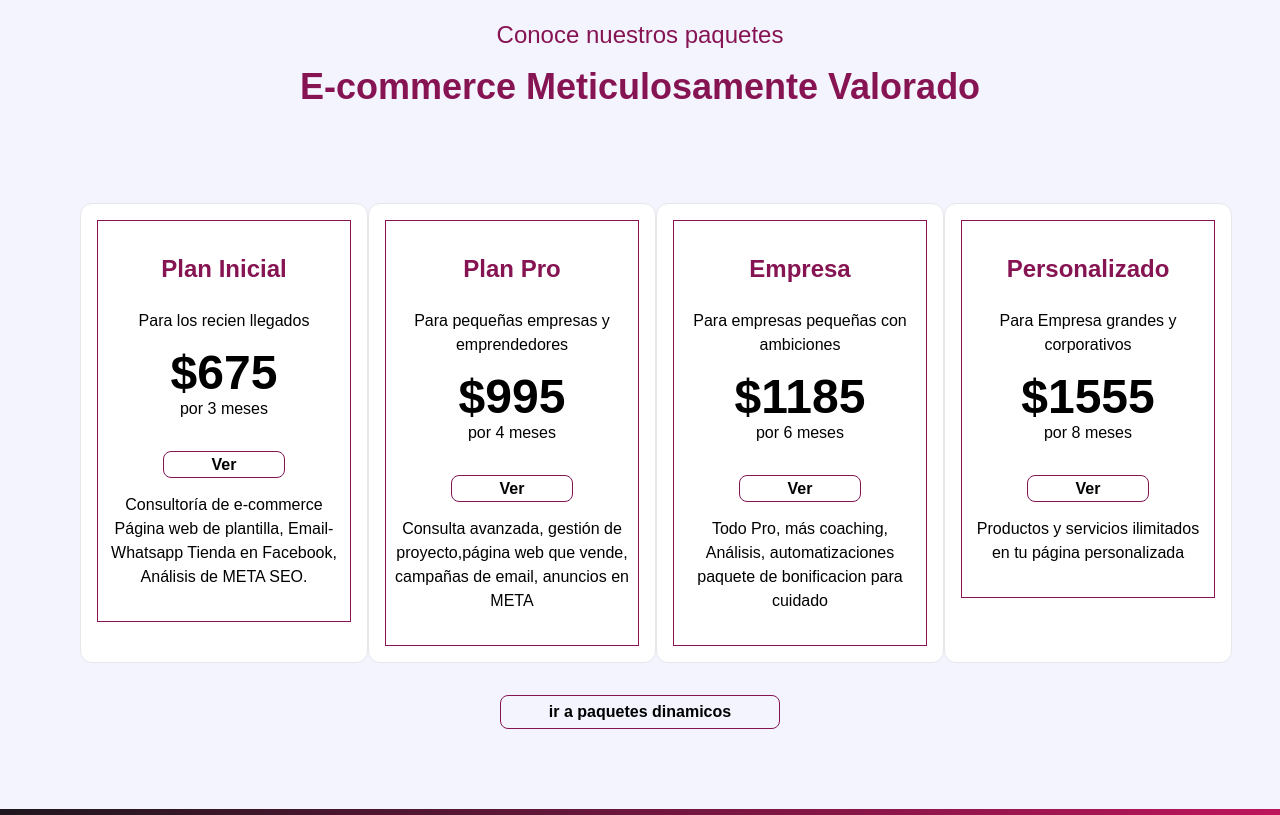
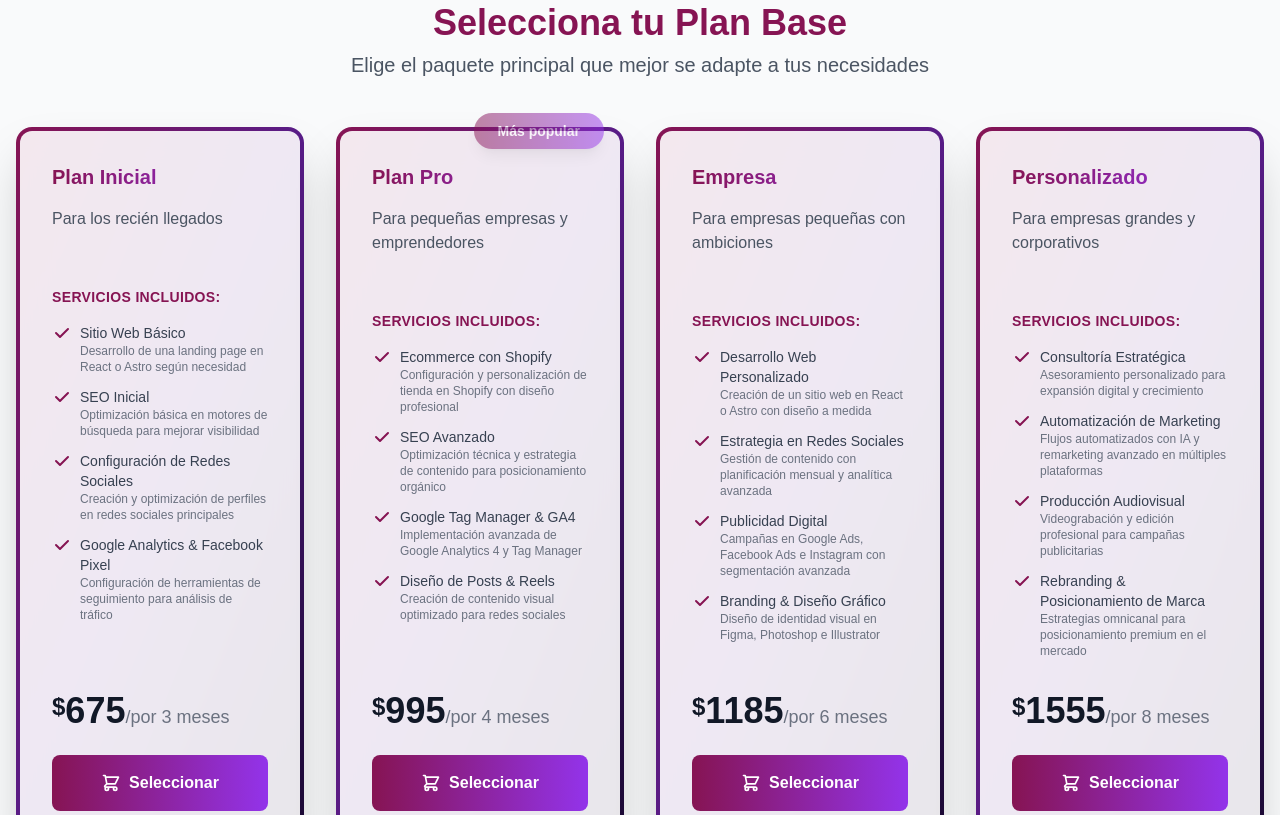
Before and after one commit to Kevin-ecometrics/Ecommetrica2024, an Astro site: page / in a window 1280 px wide. Shown: the part 5531-6346 px from the top of the page. Built offline with nearby package versions, Linux system fonts and the light colour scheme; Astro itself is replaced by a stand-in of ours.

Commit message:
packages

```diff
--- a/src/components/Package.astro
+++ b/src/components/Package.astro
@@ -1,34 +1,5 @@
 ---
-let packages = [
-  {
-    title: "Plan Inicial",
-    description: "Para los recien llegados",
-    price: "$675",
-    time: "por 3 meses",
-    info: "Consultoría de e-commerce Página web de plantilla, Email-Whatsapp Tienda en Facebook, Análisis de META SEO.",
-  },
-  {
-    title: "Plan Pro",
-    description: "Para pequeñas empresas y emprendedores ",
-    price: "$995",
-    time: "por 4 meses",
-    info: "Consulta avanzada, gestión de proyecto,página web que vende, campañas de email, anuncios en META",
-  },
-  {
-    title: "Empresa",
-    description: "Para empresas pequeñas con ambiciones",
-    price: "$1185",
-    time: "por 6  meses",
-    info: "Todo Pro, más coaching, Análisis, automatizaciones paquete  de bonificacion para cuidado ",
-  },
-  {
-    title: "Personalizado",
-    description: "Para Empresa grandes y corporativos ",
-    price: "$1555",
-    time: "por 8 meses",
-    info: "Productos y servicios ilimitados en tu página personalizada ",
-  },
-];
+import { packages } from "./package/Packages";
 ---
 
 <section
@@ -67,7 +38,7 @@ let packages = [
       ))
     }
   </div>
-  <div class="flex justify-center items-center">
+  <!-- <div class="flex justify-center items-center">
     <a href="/packages">
       <button
         class="border font-bold border-[#861453] px-12 py-1 mb-4 rounded-lg
@@ -76,5 +47,5 @@ let packages = [
         ir a paquetes dinamicos
       </button>
     </a>
-  </div>
+  </div> -->
 </section>
--- a/src/components/package/Hero.jsx
+++ b/src/components/package/Hero.jsx
@@ -100,7 +100,7 @@ const PricingWizard = () => {
               </p>
               {/* <p className="text-gray-500 text-xs">Facturación anual</p> */}
             </div>
-
+            <a href="/api/calendar">
               <div
                 className={`w-full bg-gradient-to-r text-white font-bold py-4 rounded-lg flex items-center justify-center gap-2 ${
                   selectedItems[Phases[currentPhase].type]?.id === item.id
@@ -121,10 +121,12 @@ const PricingWizard = () => {
                     d="M3 3h2l.4 2M7 13h10l4-8H5.4M7 13L5.4 5M7 13l-2.293 2.293c-.63.63-.184 1.707.707 1.707H17m0 0a2 2 0 100 4 2 2 0 000-4zm-8 2a2 2 0 11-4 0 2 2 0 014 0z"
                   />
                 </svg>
+
                 {selectedItems[Phases[currentPhase].type]?.id === item.id
                   ? "Seleccionado"
                   : "Seleccionar"}
               </div>
+            </a>
           </div>
         </div>
       </div>
@@ -134,7 +136,7 @@ const PricingWizard = () => {
   return (
     <div className="min-h-screen bg-gray-50 py-12 px-4">
       {/* Barra de progreso */}
-      <div className="max-w-6xl mx-auto mb-8">
+      {/* <div className="max-w-6xl mx-auto mb-8">
         <div className="flex justify-between">
           {Phases.map((phase, index) => (
             <div key={phase.id} className="w-1/4 text-center">
@@ -155,7 +157,7 @@ const PricingWizard = () => {
             </div>
           ))}
         </div>
-      </div>
+      </div> */}
 
       {/* Contenido de la fase actual */}
       <div className="max-w-7xl mx-auto">
@@ -175,7 +177,7 @@ const PricingWizard = () => {
         </div>
 
         {/* Navegación */}
-        <div className="flex justify-between mt-12">
+        {/* <div className="flex justify-between mt-12">
           <button
             onClick={handleBack}
             disabled={currentPhase === 0}
@@ -217,11 +219,11 @@ const PricingWizard = () => {
               />
             </svg>
           </button>
-        </div>
+        </div> */}
       </div>
 
       {/* Modal de resumen */}
-      {showSummary && (
+      {/* {showSummary && (
         <div className="fixed inset-0 bg-black/50 flex items-center justify-center p-4">
           <div className="bg-white rounded-xl max-w-2xl w-full  p-8">
             <h2 className="text-3xl font-bold text-[#861453] mb-6">
@@ -277,7 +279,7 @@ const PricingWizard = () => {
             </div>
           </div>
         </div>
-      )}
+      )} */}
     </div>
   );
 };
--- a/src/pages/index.astro
+++ b/src/pages/index.astro
@@ -6,7 +6,7 @@ import Skills from "@components/Skills.astro";
 import Portfolio from "@components/Portfolio";
 import Service from "@components/Service.astro";
 import Certification from "@components/Certification.astro";
-import Package from "@components/Package.astro";
+import Package from "@components/package/Hero";
 import Testimonial from "@components/Testimonial";
 import Blog from "@components/Blog.astro";
 import Consulting from "@components/Consulting.astro";
@@ -23,7 +23,7 @@ import teamMembers from "@components/team/TeamMembers";
   <Service />
   <!-- <Certification /> -->
   <Team team={teamMembers} />
-  <Package />
+  <Package client:visible />
   <!-- <Testimonial client:visible /> -->
   <!-- <Blog /> -->
   <Consulting />
```
Lines whose indentation alone changed are shown as unchanged.
